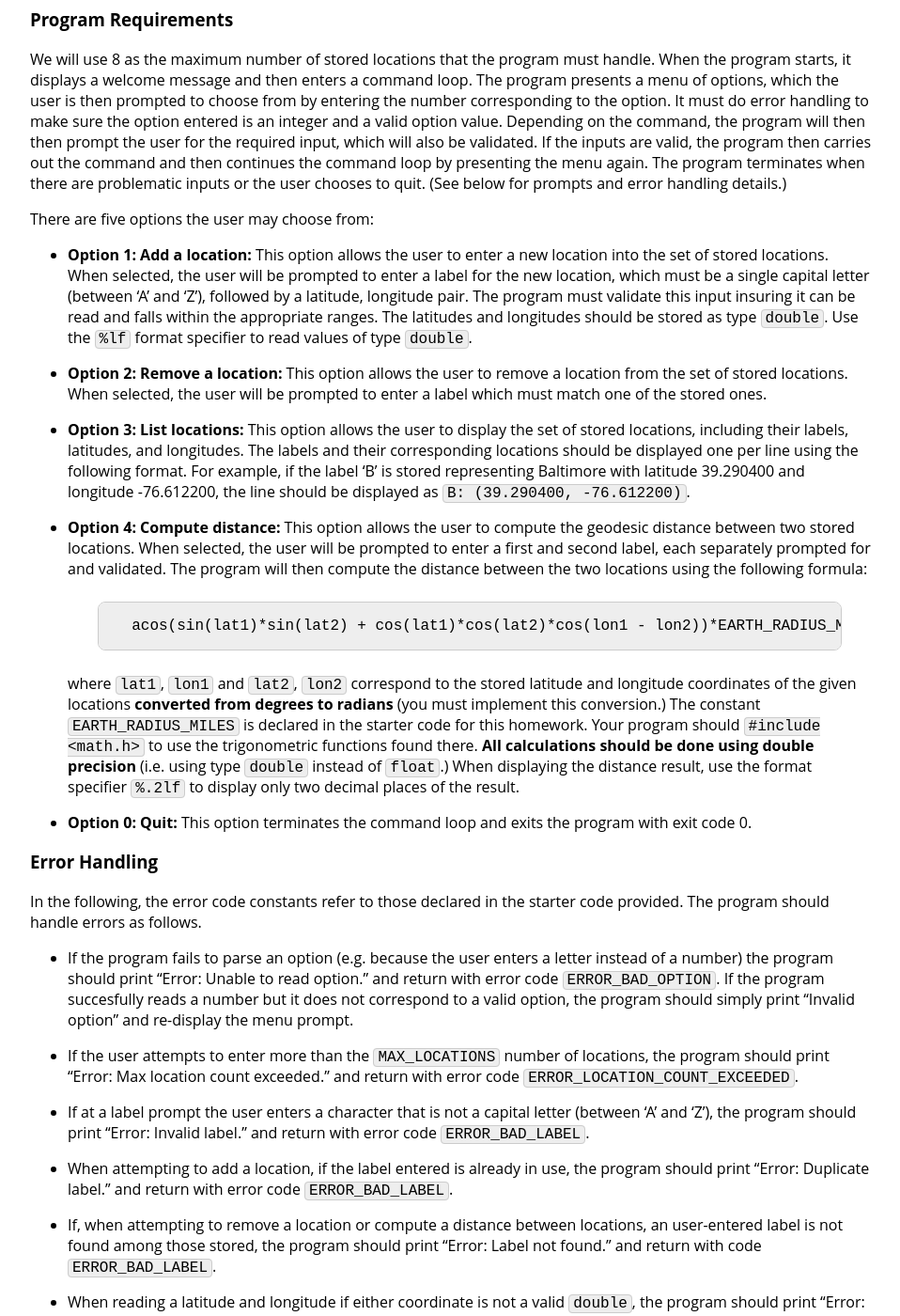
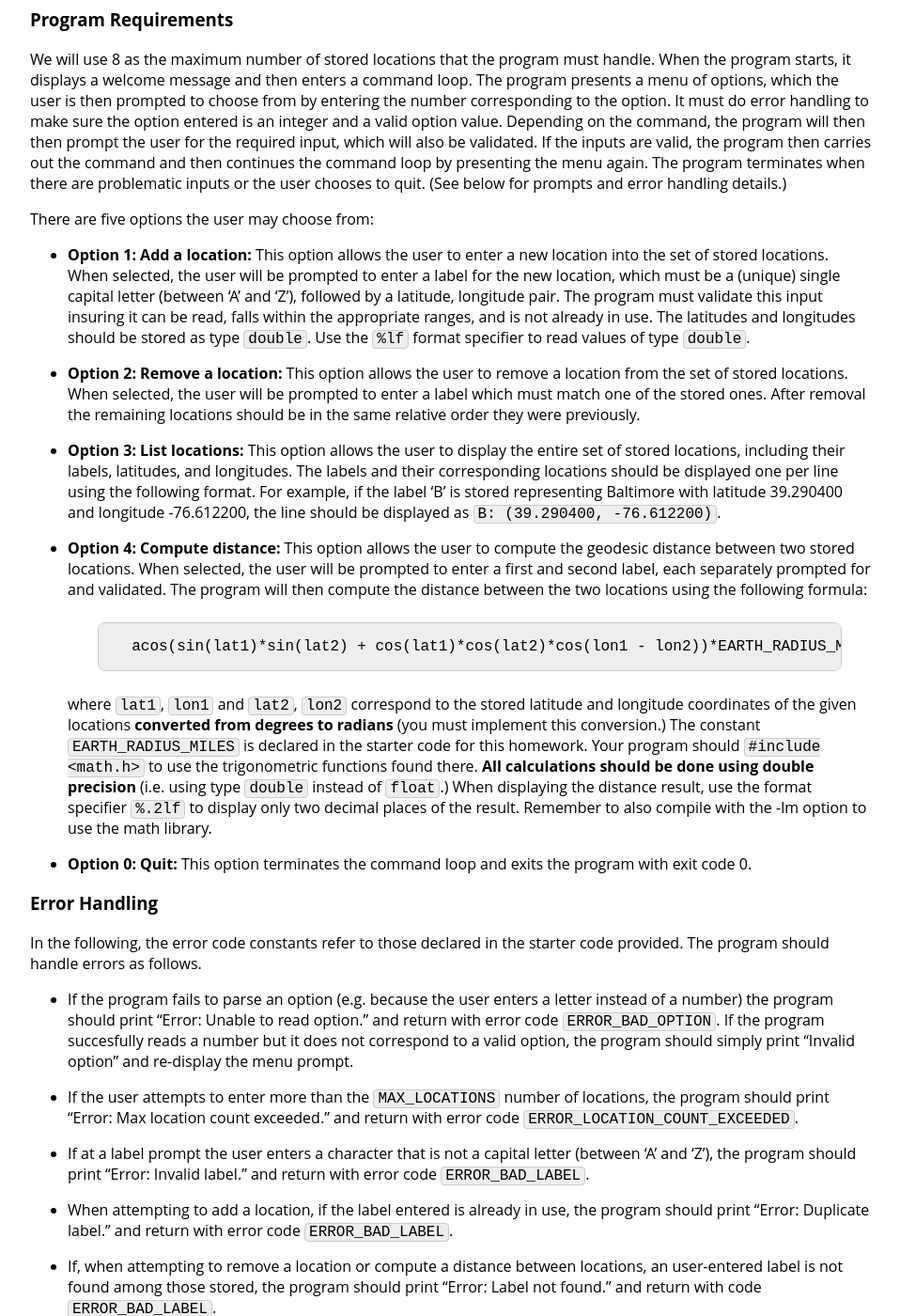
Before and after one commit to jhu-ip/cs220-f25, a Jekyll site: the page built from assign/hw1.md, in a window 1280 px wide and 1400 px high, scrolled down 794 px. Shown: the whole window at 94% size, without its empty margins (160-1118 px from the left). Built offline with Jekyll 4.4.1, drawn with Linux system fonts in a browser that asks for light colours; some of the changed text lies outside the part shown.

Commit message:
minor hw1 clarifications

````diff
--- a/assign/hw1.md
+++ b/assign/hw1.md
@@ -42,11 +42,11 @@ We will use 8 as the maximum number of stored locations that the program must ha
 
 There are five options the user may choose from:
 
-* **Option 1: Add a location:** This option allows the user to enter a new location into the set of stored locations. When selected, the user will be prompted to enter a label for the new location, which must be a single capital letter (between 'A' and 'Z'), followed by a latitude, longitude pair. The program must validate this input insuring it can be read and falls within the appropriate ranges. The latitudes and longitudes should be stored as type `double`. Use the `%lf` format specifier to read values of type `double`.
+* **Option 1: Add a location:** This option allows the user to enter a new location into the set of stored locations. When selected, the user will be prompted to enter a label for the new location, which must be a (unique) single capital letter (between 'A' and 'Z'), followed by a latitude, longitude pair. The program must validate this input insuring it can be read, falls within the appropriate ranges, and is not already in use. The latitudes and longitudes should be stored as type `double`. Use the `%lf` format specifier to read values of type `double`.
 
-* **Option 2: Remove a location:** This option allows the user to remove a location from the set of stored locations. When selected, the user will be prompted to enter a label which must match one of the stored ones.
+* **Option 2: Remove a location:** This option allows the user to remove a location from the set of stored locations. When selected, the user will be prompted to enter a label which must match one of the stored ones. After removal the remaining locations should be in the same relative order they were previously.
 
-* **Option 3: List locations:** This option allows the user to display the set of stored locations, including their labels, latitudes, and longitudes. The labels and their corresponding locations should be displayed one per line using the following format. For example, if the label 'B' is stored representing Baltimore with latitude 39.290400 and longitude -76.612200, the line should be displayed as `B: (39.290400, -76.612200)`.
+* **Option 3: List locations:** This option allows the user to display the entire set of stored locations, including their labels, latitudes, and longitudes. The labels and their corresponding locations should be displayed one per line using the following format. For example, if the label 'B' is stored representing Baltimore with latitude 39.290400 and longitude -76.612200, the line should be displayed as `B: (39.290400, -76.612200)`.
 
 * **Option 4: Compute distance:** This option allows the user to compute the geodesic distance between two stored locations. When selected, the user will be prompted to enter a first and second label, each separately prompted for and validated. The program will then compute the distance between the two locations using the following formula:
 
@@ -54,7 +54,7 @@ There are five options the user may choose from:
 	acos(sin(lat1)*sin(lat2) + cos(lat1)*cos(lat2)*cos(lon1 - lon2))*EARTH_RADIUS_MILES;
 	```
 
-	where `lat1`, `lon1` and `lat2`, `lon2` correspond to the stored latitude and longitude coordinates of the given locations **converted from degrees to radians** (you must implement this conversion.) The constant `EARTH_RADIUS_MILES` is declared in the starter code for this homework. Your program should `#include <math.h>` to use the trigonometric functions found there. **All calculations should be done using double precision** (i.e. using type `double` instead of `float`.) When displaying the distance result, use the format specifier `%.2lf` to display only two decimal places of the result.
+	where `lat1`, `lon1` and `lat2`, `lon2` correspond to the stored latitude and longitude coordinates of the given locations **converted from degrees to radians** (you must implement this conversion.) The constant `EARTH_RADIUS_MILES` is declared in the starter code for this homework. Your program should `#include <math.h>` to use the trigonometric functions found there. **All calculations should be done using double precision** (i.e. using type `double` instead of `float`.) When displaying the distance result, use the format specifier `%.2lf` to display only two decimal places of the result. Remember to also compile with the -lm option to use the math library.
 
 * **Option 0: Quit:** This option terminates the command loop and exits the program with exit code 0.
 
````
Also changed, not shown: other parts of assign/hw1.md (+1 -1 lines).
